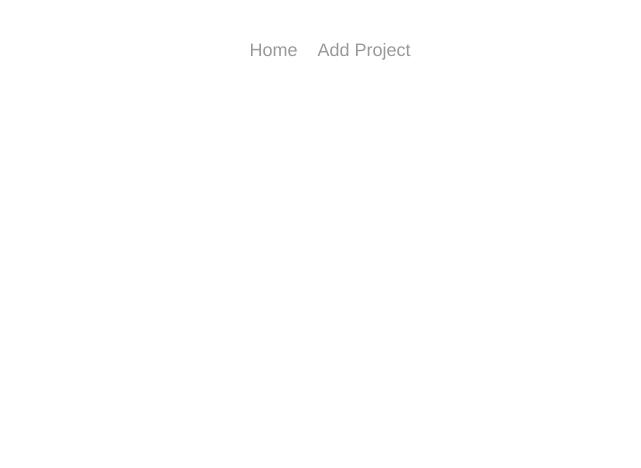
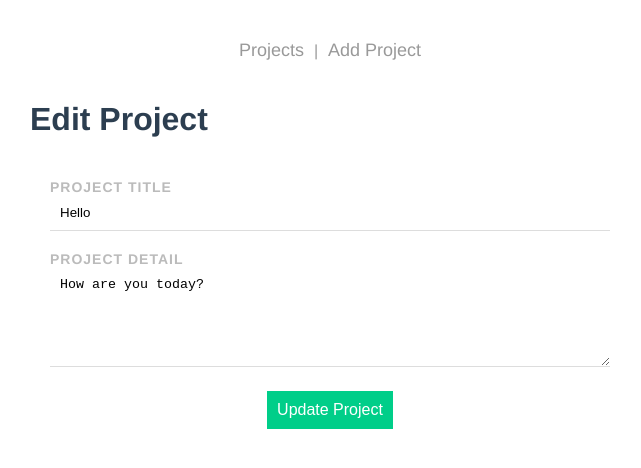
Before and after one commit to zawthuphyo25/project-planner, a Vue app: page /editProject/1 in a window 1280 px wide. Before the commit this address had no page. Shown: the top 468 px of the page, without its empty margins (310-951 px from the left). Built offline with nearby package versions, Linux system fonts and the light colour scheme; data requests are answered from the project's data file.

Commit message:
edit project  feature

```diff
--- a/database/db.json
+++ b/database/db.json
@@ -1,15 +1,15 @@
 {
   "projects": [
     {
-      "title": "ptoject title 1",
-      "detail": "projecr detail 1",
+      "title": "Hello",
+      "detail": "How are you today?",
       "id": "1",
-      "complete": false
+      "complete": true
     },
     {
-      "id": "2316",
-      "title": "Are u Okay?",
-      "detail": "Hi, how are u.",
+      "id": "aa1d",
+      "title": "Vue.js",
+      "detail": "Hello Vue3!",
       "compile": false
     }
   ]
--- a/src/components/Navbar.vue
+++ b/src/components/Navbar.vue
@@ -1,6 +1,7 @@
 <template>
   <nav class="main-nav">
-    <router-link to="/">Home</router-link>
+    <router-link to="/">Projects</router-link>
+    <div class="line">|</div>
     <router-link :to="{ name: 'addProject' }">Add Project</router-link>
   </nav>
 </template>
@@ -11,7 +12,9 @@ export default {};
 
 <style>
 .main-nav {
-  text-align: center;
+  display: flex;
+  align-items: center;
+  justify-content: center;
   margin: 40px auto;
 }
 .main-nav a {
@@ -25,4 +28,7 @@ a.router-link-active {
   border-bottom: 2px solid#00ce89;
   padding-bottom: 4px;
 }
+.line {
+  color: #999;
+}
 </style>
--- a/src/components/SingleProject.vue
+++ b/src/components/SingleProject.vue
@@ -3,8 +3,13 @@
     <div class="flexing">
       <h3 @click="showDetail = !showDetail">{{ project.title }}</h3>
       <div>
+        <!-- Delete Project -->
         <i class="ri-delete-bin-2-fill icon" @click="deleteProject"></i>
-        <i class="ri-pencil-fill icon"></i>
+        <!-- Edit Project -->
+        <router-link :to="{ name: 'editProject', params: { id: project.id } }">
+          <i class="ri-pencil-fill icon"></i>
+        </router-link>
+        <!-- Complete Project -->
         <i class="ri-check-fill icon" @click="completeProject"></i>
       </div>
     </div>
@@ -86,4 +91,8 @@ h3 {
 .complete {
   border-left-color: green;
 }
+a {
+  text-decoration: none;
+  color: #2c3e50;
+}
 </style>
--- a/src/router/index.js
+++ b/src/router/index.js
@@ -1,6 +1,7 @@
 import { createRouter, createWebHistory } from "vue-router";
 import HomeView from "../views/HomeView.vue";
 import AddProject from "@/views/AddProject.vue";
+import EditProject from "@/views/EditProject.vue";
 
 const routes = [
   {
@@ -13,6 +14,12 @@ const routes = [
     name: "addProject",
     component: AddProject,
   },
+  {
+    path: "/editProject/:id",
+    name: "editProject",
+    component: EditProject,
+    props: true,
+  },
 ];
 
 const router = createRouter({
--- /dev/null
+++ b/src/views/EditProject.vue
@@ -0,0 +1,60 @@
+<template>
+  <h1>Edit Project</h1>
+  <form @submit.prevent="updateProject">
+    <label>Project Title</label>
+    <input type="text" v-model="title" />
+    <label>Project Detail</label>
+    <textarea v-model="detail"></textarea>
+    <button>Update Project</button>
+  </form>
+</template>
+
+<script>
+export default {
+  props: ["id"],
+  data() {
+    return {
+      title: "",
+      detail: "",
+    };
+  },
+  methods: {
+    updateProject() {
+      //   console.log("updated project");
+      fetch("http://localhost:3000/projects/" + this.id, {
+        method: "PATCH",
+        headers: {
+          Content_type: "application/json",
+        },
+        body: JSON.stringify({
+          title: this.title,
+          detail: this.detail,
+        }),
+      })
+        .then(() => {
+          this.$router.push("/");
+        })
+        .catch((err) => {
+          console.log(err);
+        });
+    },
+  },
+  mounted() {
+    // console.log()
+    fetch("http://localhost:3000/projects/" + this.id)
+      .then((res) => {
+        // console.log(res);
+        return res.json();
+      })
+      .then((data) => {
+        // console.log(data);
+        (this.title = data.title), (this.detail = data.detail);
+      })
+      .catch((err) => {
+        console.log(err);
+      });
+  },
+};
+</script>
+
+<style></style>
```
